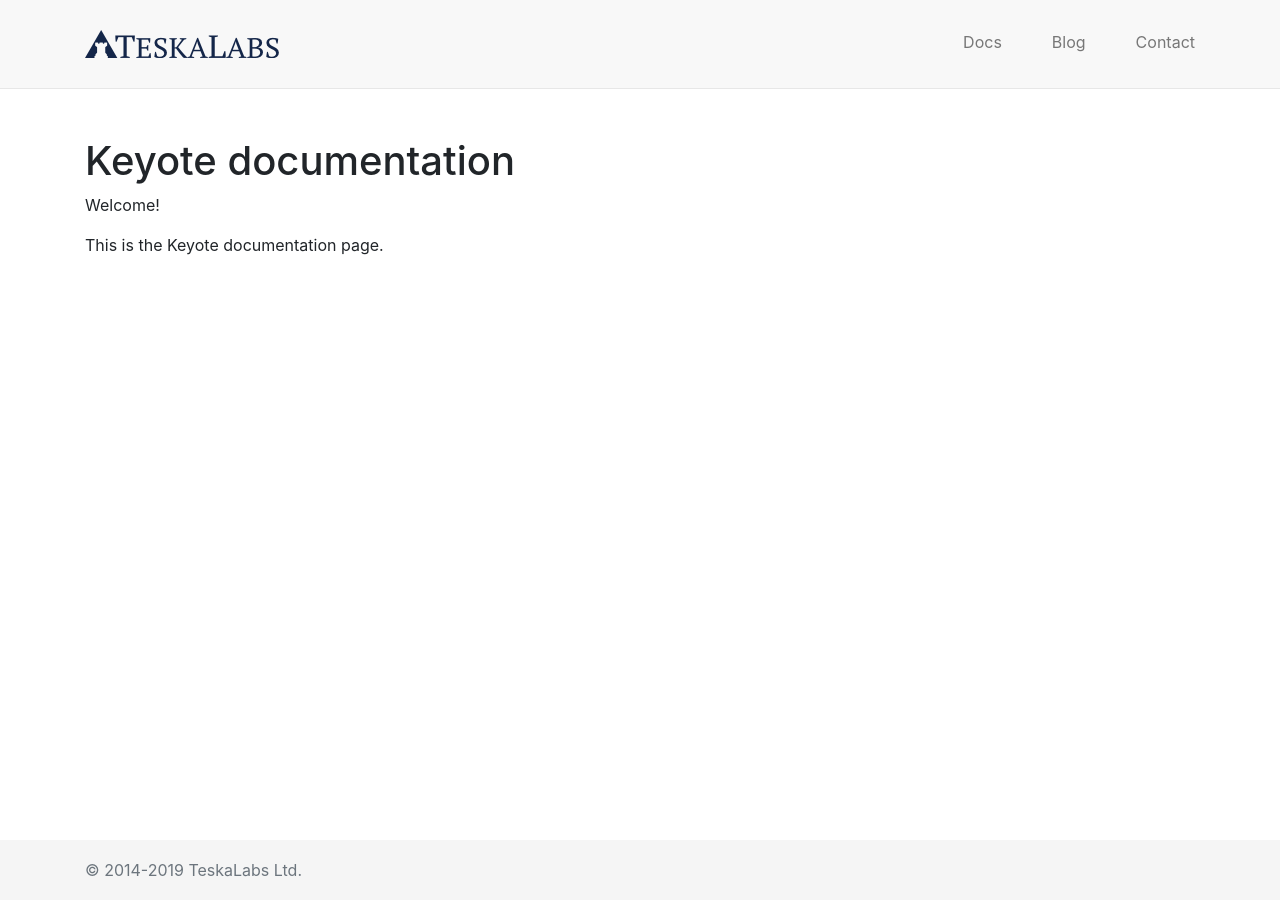
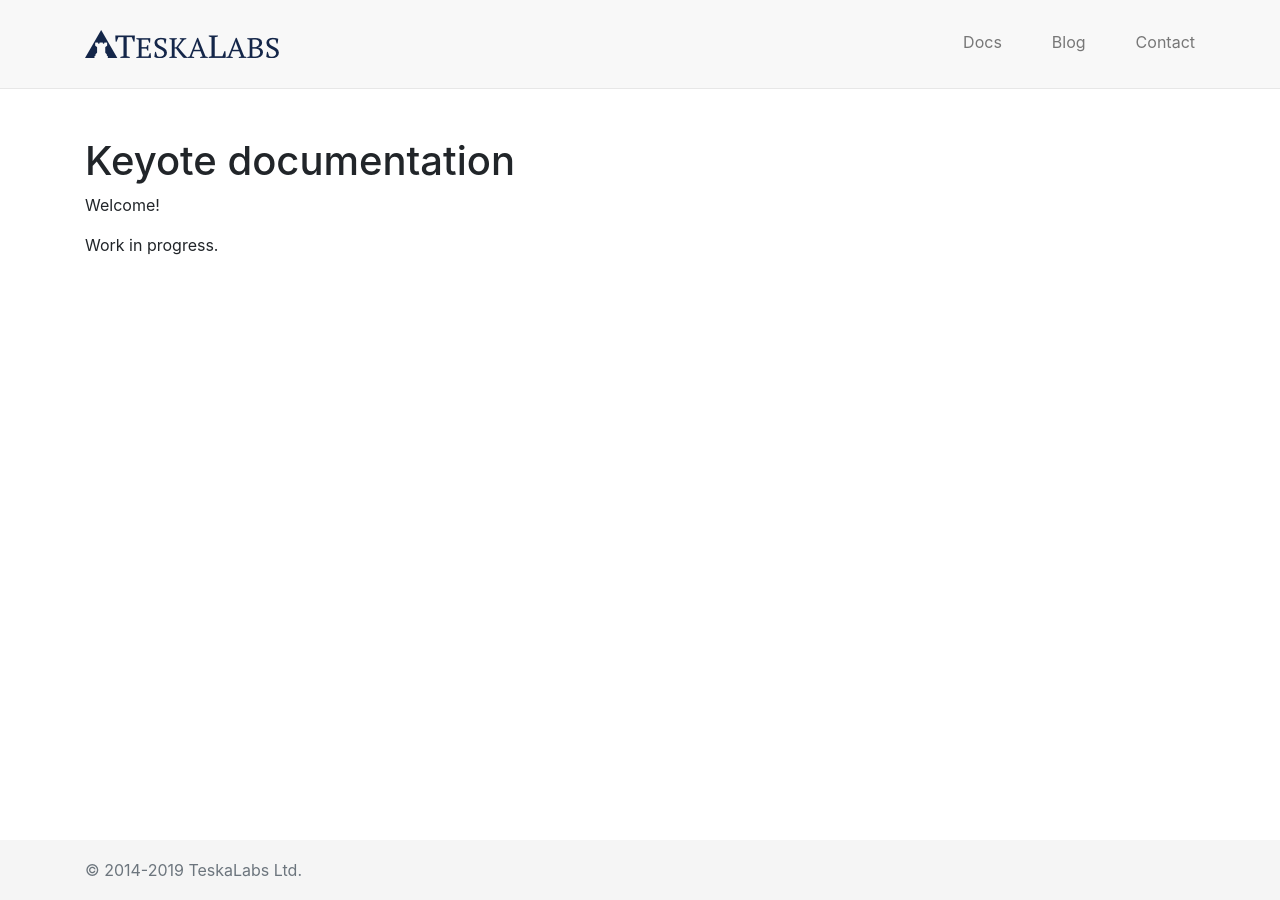
Before and after one commit to TeskaLabs/Keyote-Docs, a Jekyll site: the page built from index.md, in a window 1280 px wide. Built offline with Jekyll 4.4.1, drawn with Linux system fonts in a browser that asks for light colours.

Commit message:
"Work in progress" ...

```diff
--- a/index.md
+++ b/index.md
@@ -8,4 +8,4 @@
 
 Welcome!
 
-This is the Keyote documentation page.
+Work in progress.
```
